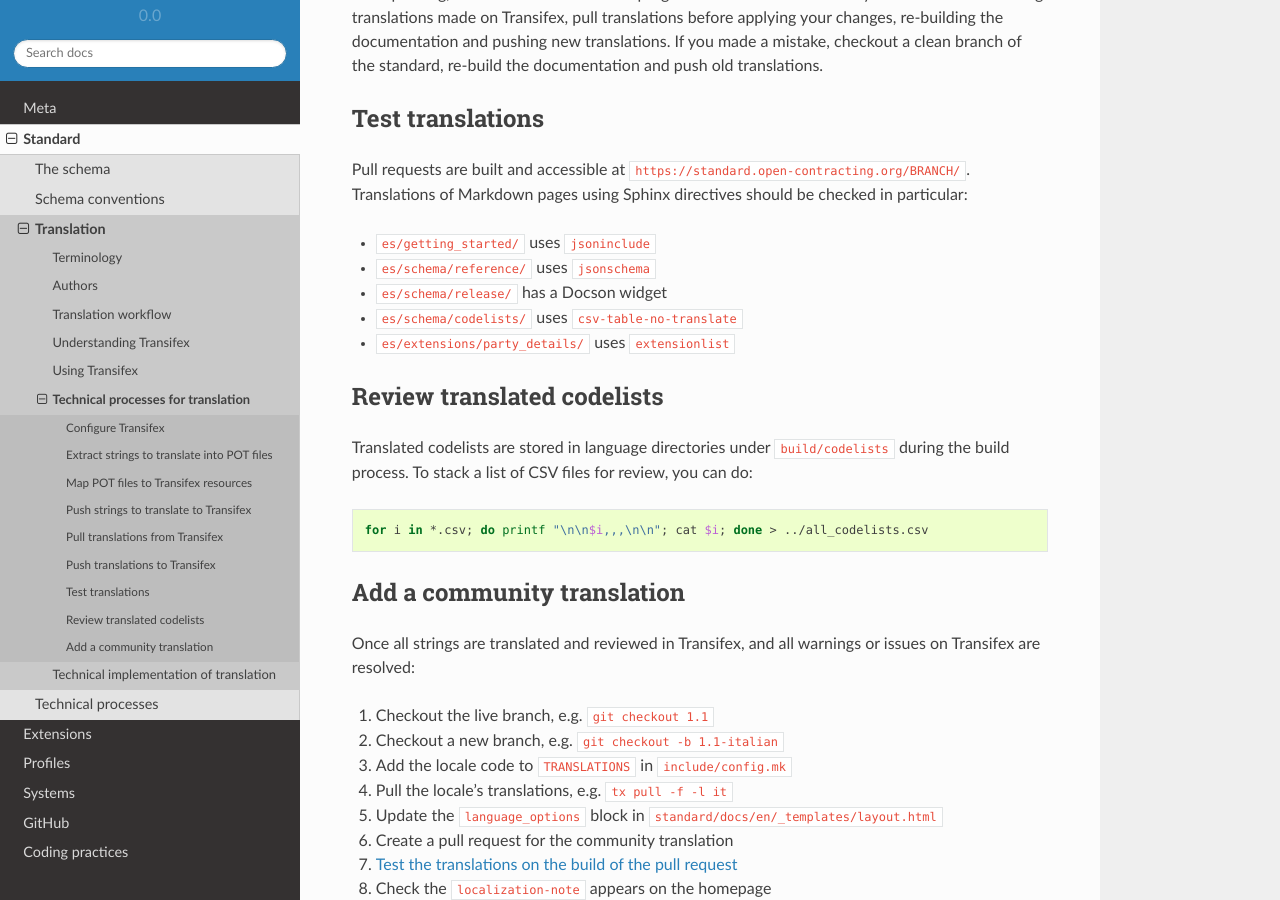
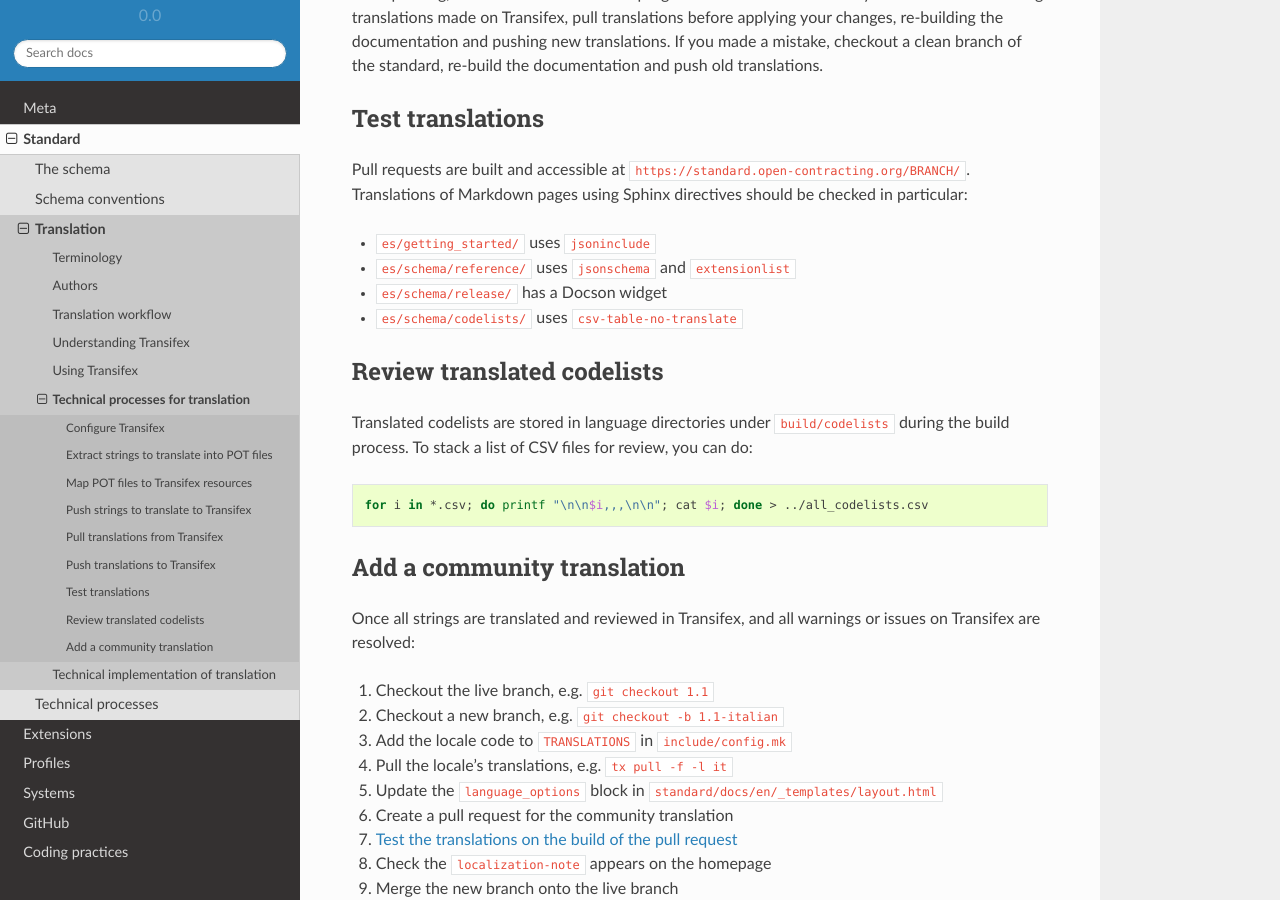
Before and after one commit to open-contracting/standard-development-handbook, a Sphinx documentation site: the page built from docs/standard/translation/technical.md, in a window 1280 px wide and 900 px high, scrolled down 2241 px. Built offline with Sphinx 7.4.7 and the Read the Docs theme 2.0.0, drawn with Linux system fonts in a browser that asks for light colours.

Commit message:
Update instructions to test translations

```diff
--- a/docs/standard/translation/technical.md
+++ b/docs/standard/translation/technical.md
@@ -91,10 +91,9 @@
 Pull requests are built and accessible at `https://standard.open-contracting.org/BRANCH/`. Translations of Markdown pages using Sphinx directives should be checked in particular:
 
 * `es/getting_started/` uses `jsoninclude`
-* `es/schema/reference/` uses `jsonschema`
+* `es/schema/reference/` uses `jsonschema` and `extensionlist`
 * `es/schema/release/` has a Docson widget
 * `es/schema/codelists/` uses `csv-table-no-translate`
-* `es/extensions/party_details/` uses `extensionlist`
 
 ## Review translated codelists
 
```
